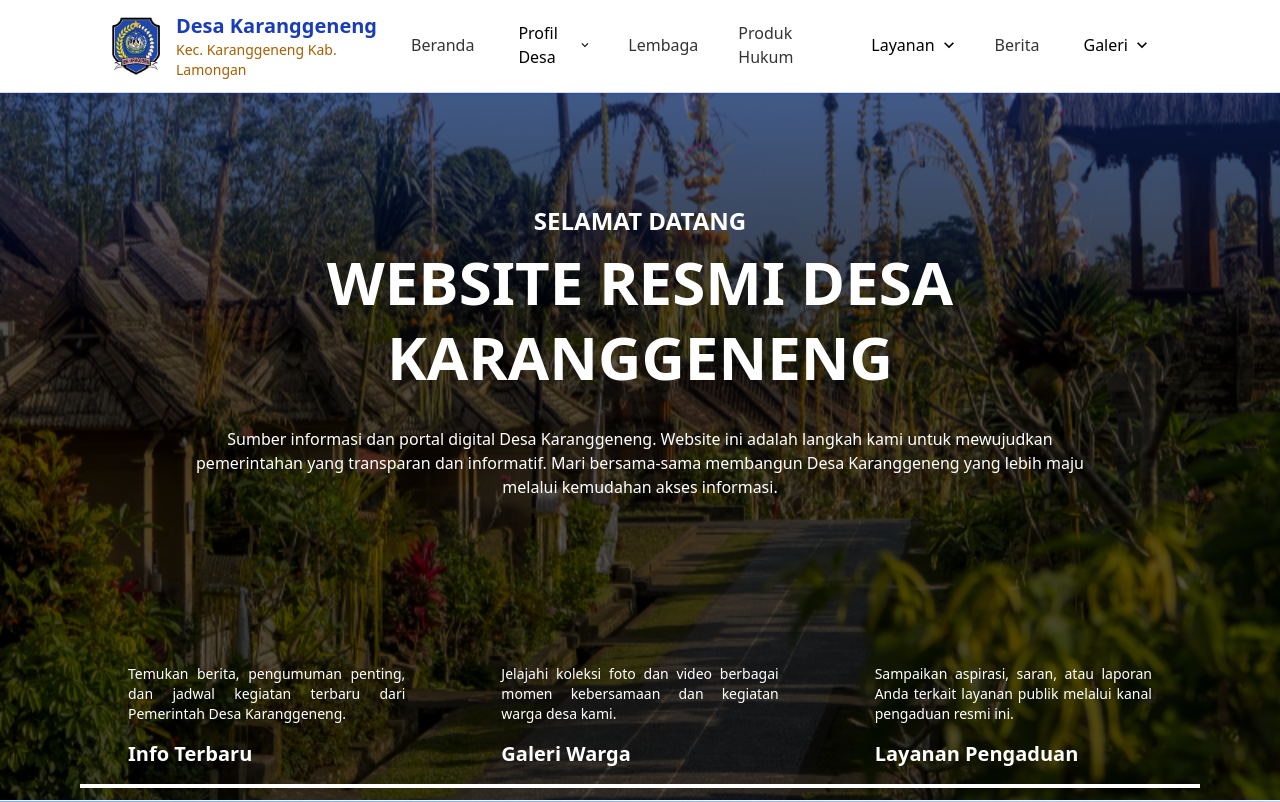
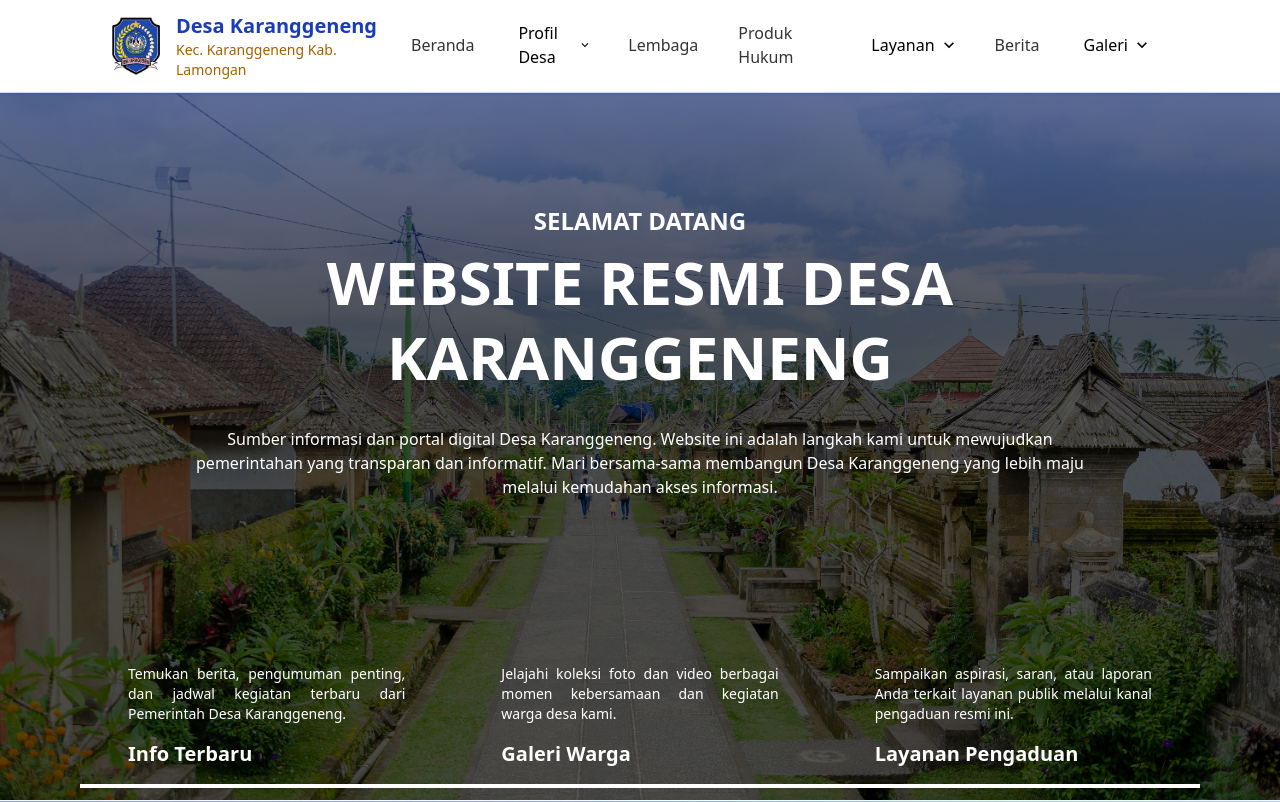
Before and after one commit to fiebryhoga/karanggeneng, a Next.js app: page / in a window 1280 px wide. Shown: the top 802 px of the page. Built offline with nearby package versions, Linux system fonts and the light colour scheme.

Commit message:
change hero image home page

```diff
--- a/src/components/section/Beranda/Hero.jsx
+++ b/src/components/section/Beranda/Hero.jsx
@@ -6,7 +6,7 @@ const Hero = () => {
     <div className="w-full h-screen flex flex-col justify-center items-center relative bg-gradient-to-t from-black via-black to-blue-900 overflow-hidden">
       {/* Background image */}
       <img
-        src="/assets/image/beranda/bg-hero-cadangan.png"
+        src="/assets/image/beranda/bg-hero.jpeg"
         className="w-full h-full absolute object-cover opacity-35"
         alt="Background"
       />
```
